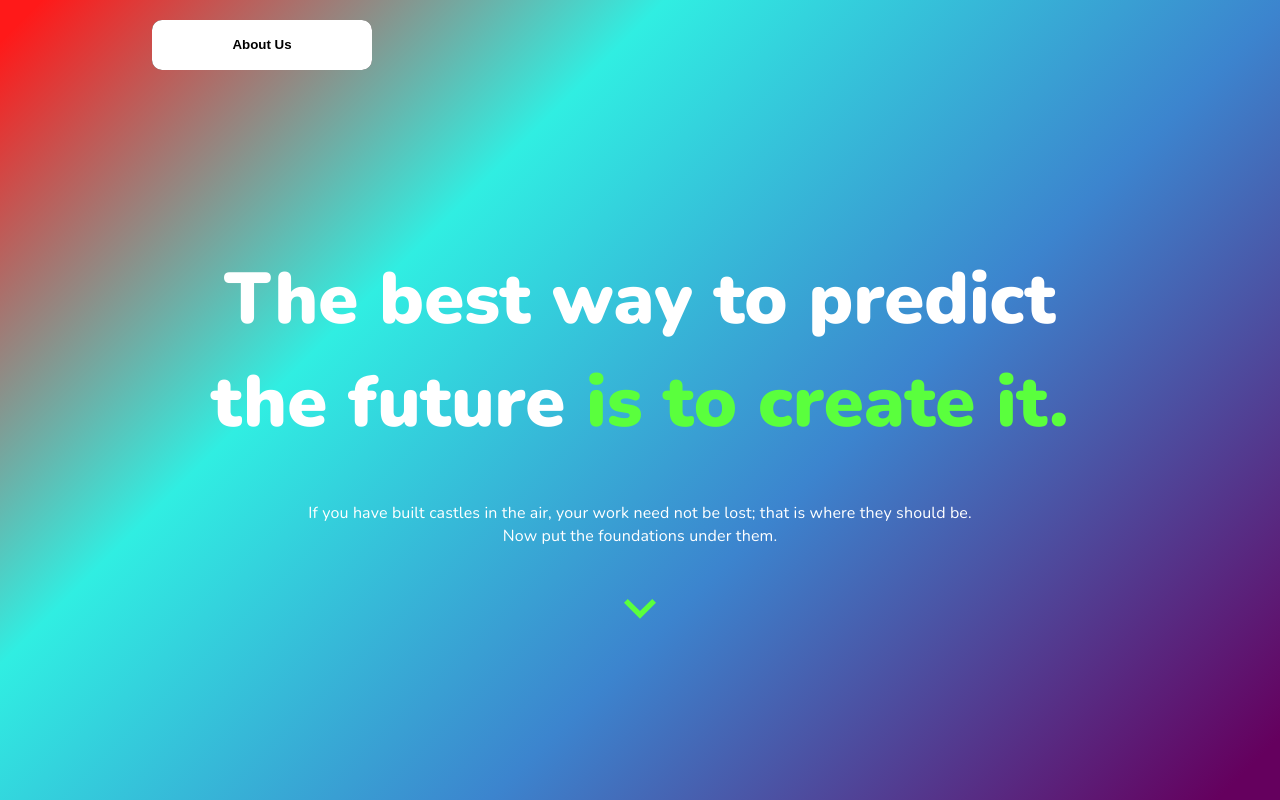
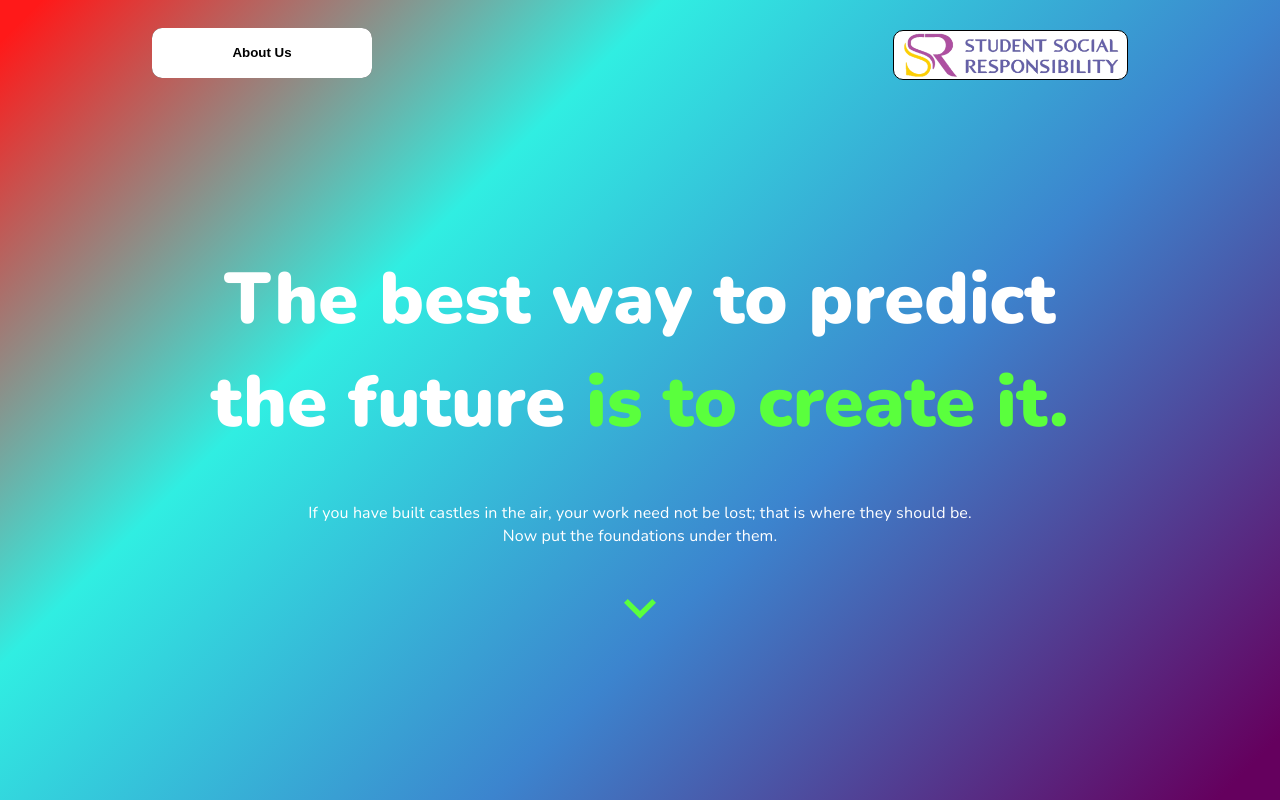
Before and after one commit to siddharth424/Career-Guidance, a React (Create React App) app: page / in a window 1280 px wide. Shown: the top 800 px of the page. Built offline with nearby package versions, Linux system fonts and the light colour scheme.

Commit message:
Added SSR logo and minor link fix

```diff
--- a/src/components/DisplayTableEngineering.js
+++ b/src/components/DisplayTableEngineering.js
@@ -36,7 +36,7 @@ export default function () {
                   <td>{ users.name} </td>
                   <td>{ users.email} </td>
                         <td>
-                        <a href={users.phone}>link</a></td>
+                        <a href={users.phone} target="_blank">link</a></td>
                 </tr>
 
                     ))
--- a/src/components/Header.js
+++ b/src/components/Header.js
@@ -26,6 +26,8 @@ const useStyles = makeStyles((theme) => ({
     flexGrow: '1',
   },
   icon: {
+    top: '0px',
+    right: '0px',
     color: '#fff',
     fontSize: '2rem',
   },
@@ -38,6 +40,9 @@ const useStyles = makeStyles((theme) => ({
   title: {
     color: '#fff',
     fontSize: '4.5rem',
+  },
+  right: {
+    float: "right",
   },
   line: {
     color: '#fff',
@@ -65,7 +70,11 @@ export default function Header() {
         <Toolbar className={classes.appbarWrapper}>
 
           {<button class="glow-on-hover" type="button" onClick={()=> routeChange()}><b>About Us</b></button>
-}
+          }
+          <div className={classes.right} class = 'logo'>
+            <img class = 'newimg' src= "../assets/SSR.png" style={{ width : "100%",height : "50px"}} />
+          </div>
+
         </Toolbar>
       </AppBar>
 
--- a/src/components/style.css
+++ b/src/components/style.css
@@ -176,3 +176,14 @@ img:hover{
     50% { background-position: 400% 0; }
     100% { background-position: 0 0; }
 }
+
+.logo{
+  margin-top: 15px;
+  margin-bottom: auto;
+  margin-right: 0px;
+  margin-left: auto;
+}
+.newimg{
+    margin-top: 15px;
+  background-color: white;
+}
```
Also changed, not shown: public/assets/SSR.png (added).
